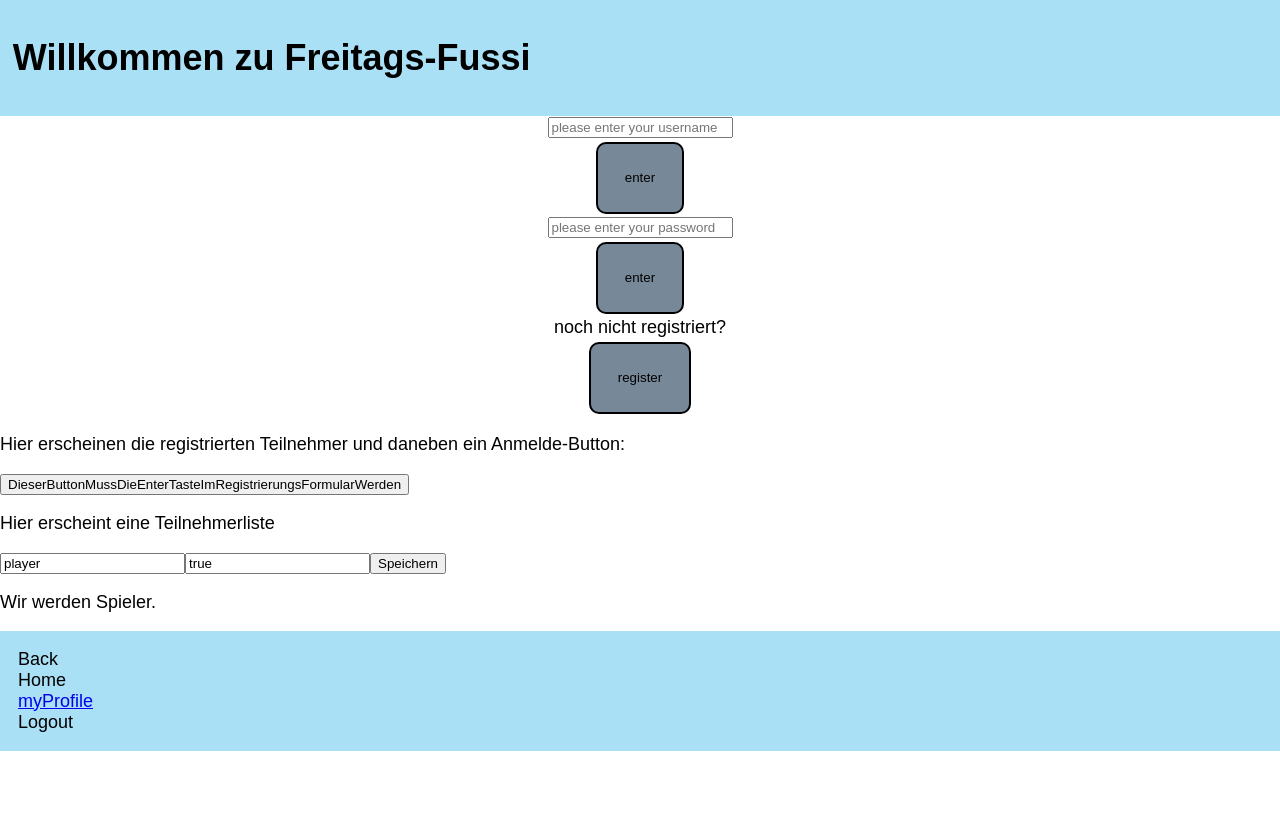
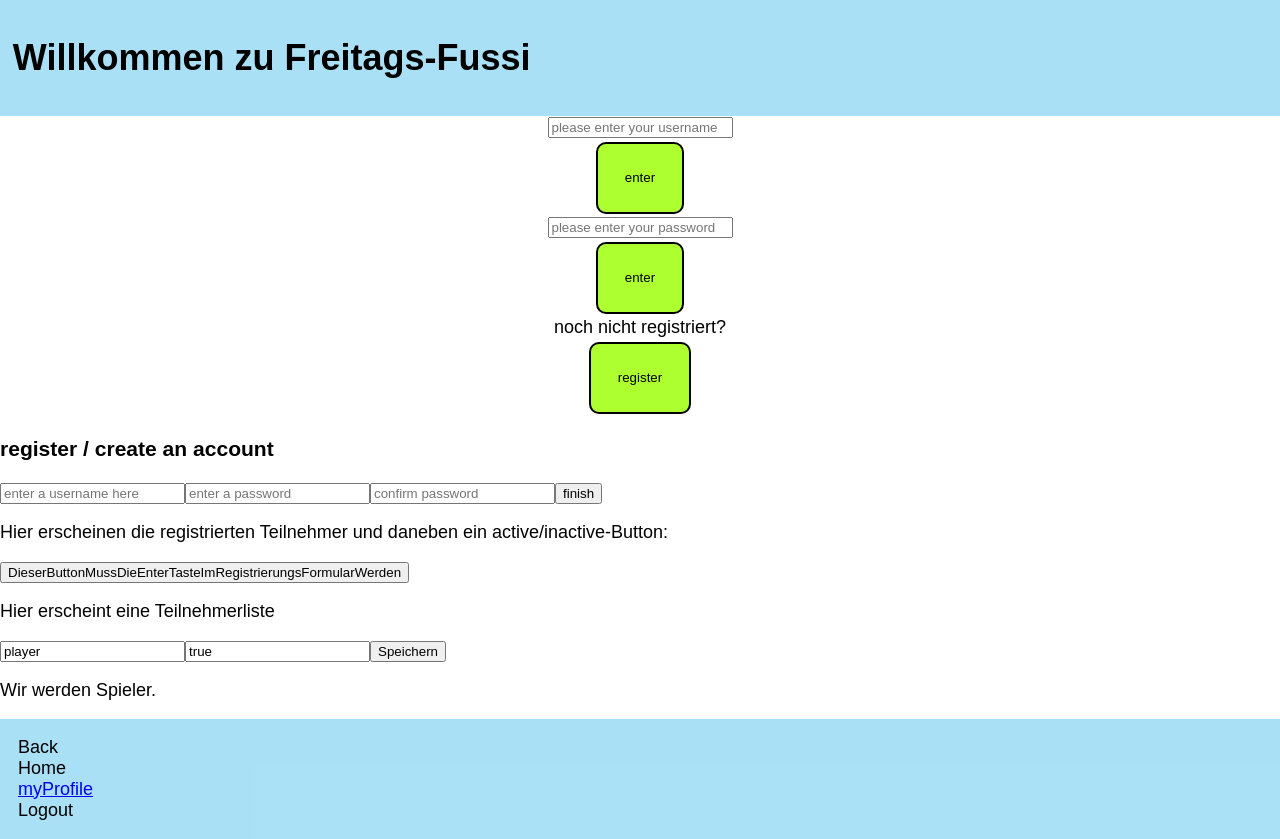
Before and after one commit to OliverSchultz/capstone-project, a React (Create React App) app: page / in a window 1280 px wide. Shown: the top 839 px of the page. Before the commit the page ends 800 px from the top, so only its background shows below. Built offline with nearby package versions, Linux system fonts and the light colour scheme.

Commit message:
Add Input fields

```diff
--- a/src/components/App.js
+++ b/src/components/App.js
@@ -4,6 +4,7 @@ import Header from "./Header";
 import WelcomeLogin from "./WelcomeLogin";
 import JoinNextMatch from "./JoinNextMatch";
 import PlayerCount from "./PlayerCount";
+import RegisterForm from "./RegisterForm";
 
 function App() {
 	return (
@@ -11,6 +12,7 @@ function App() {
 			<GlobalStyle />
 			<Header />
 			<WelcomeLogin />
+			<RegisterForm />
 			<JoinNextMatch />
 			<PlayerCount />
 			<Footer />
--- a/src/components/Button.js
+++ b/src/components/Button.js
@@ -15,7 +15,7 @@ export default function Button(props) {
 const ButtonStyled = styled.button`
 	display: flex;
 	flex-direction: column;
-	background-color: lightslategray;
+	background-color: greenyellow;
 	padding: 2em;
 	border: 2px solid black;
 	border-radius: 10px;
--- a/src/components/JoinNextMatch.js
+++ b/src/components/JoinNextMatch.js
@@ -22,7 +22,7 @@ export default function JoinNextMatch() {
 		<>
 			<p>
 				Hier erscheinen die registrierten Teilnehmer und daneben ein
-				Anmelde-Button:
+				active/inactive-Button:
 			</p>
 			<ul>
 				{participants.map((participant) => {
--- a/src/components/RegisterForm.js
+++ b/src/components/RegisterForm.js
@@ -1,11 +1,16 @@
 export default function RegisterForm() {
 	return (
-		<p>
-			- Eingabefeld für username - username muss länger als 1 Zeichen sein -
-			evtl. Überprüfung ob username bereits vergeben ist - Eingabefeld create
-			Password - muss Bedingungen erfüllen - darf noch nicht vergeben sein -
-			Eingabefeld Passwortbestätigung - Eingabefeld "confirm registration" -
-			automatische Erweiterung der Teilnehmerliste in JoinNextMatch
-		</p>
+		<form>
+			<h3>register / create an account</h3>
+			<input type="text" placeholder="enter a username here"></input>
+			<input type="text" placeholder="enter a password"></input>
+			<input type="text" placeholder="confirm password"></input>
+			<button>finish</button>
+			{/*Eingabefeld für username - username muss länger als 1 Zeichen sein - evtl.
+			Überprüfung ob username bereits vergeben ist - Eingabefeld create Password
+			- muss Bedingungen erfüllen - darf noch nicht vergeben sein - Eingabefeld
+			Passwortbestätigung - Eingabefeld "confirm registration" - automatische
+			Erweiterung der Teilnehmerliste in JoinNextMatch*/}
+		</form>
 	);
 }
```
Also changed, not shown: 1 other file (tests, documents, lock files or other folders).
